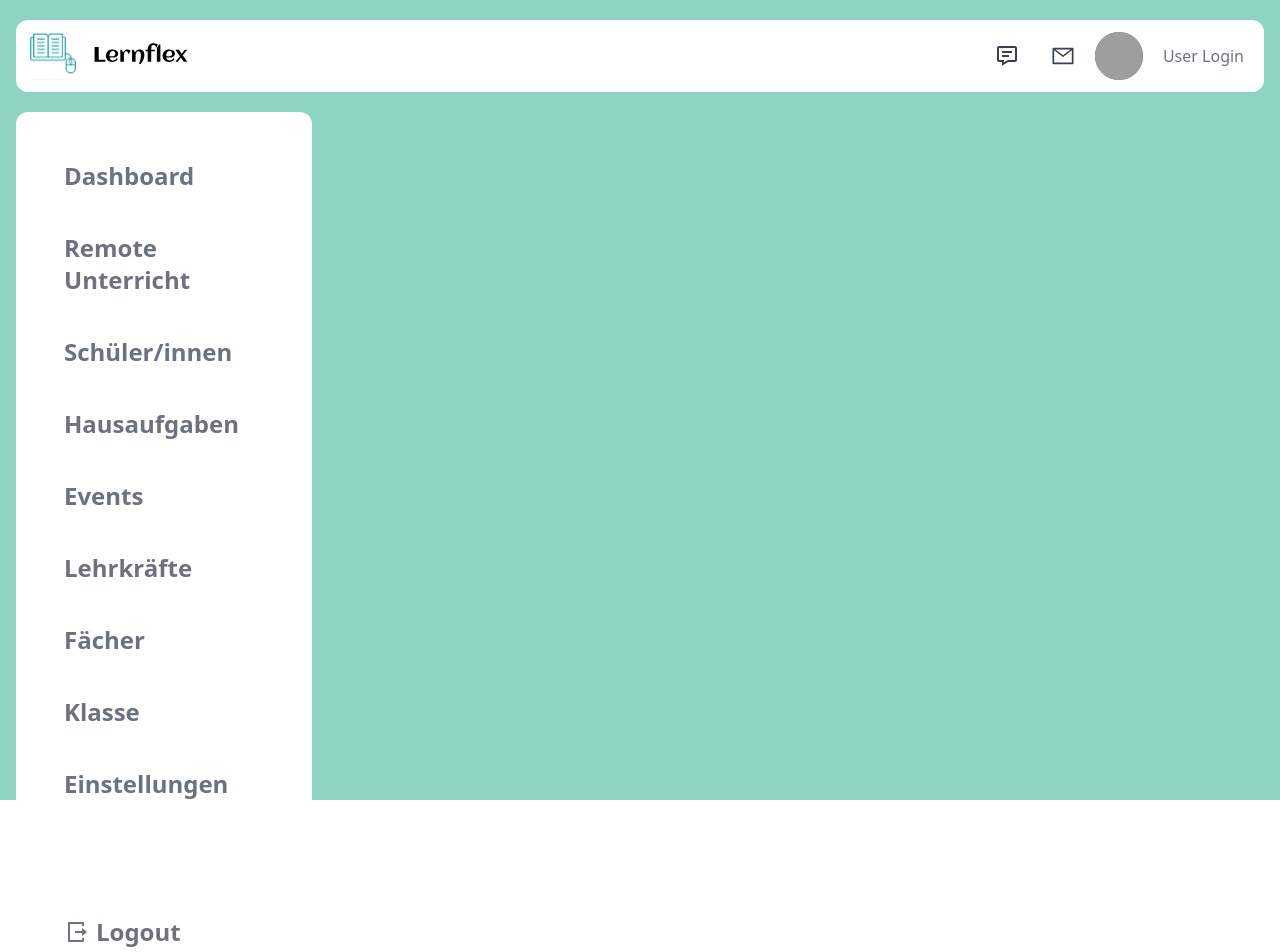
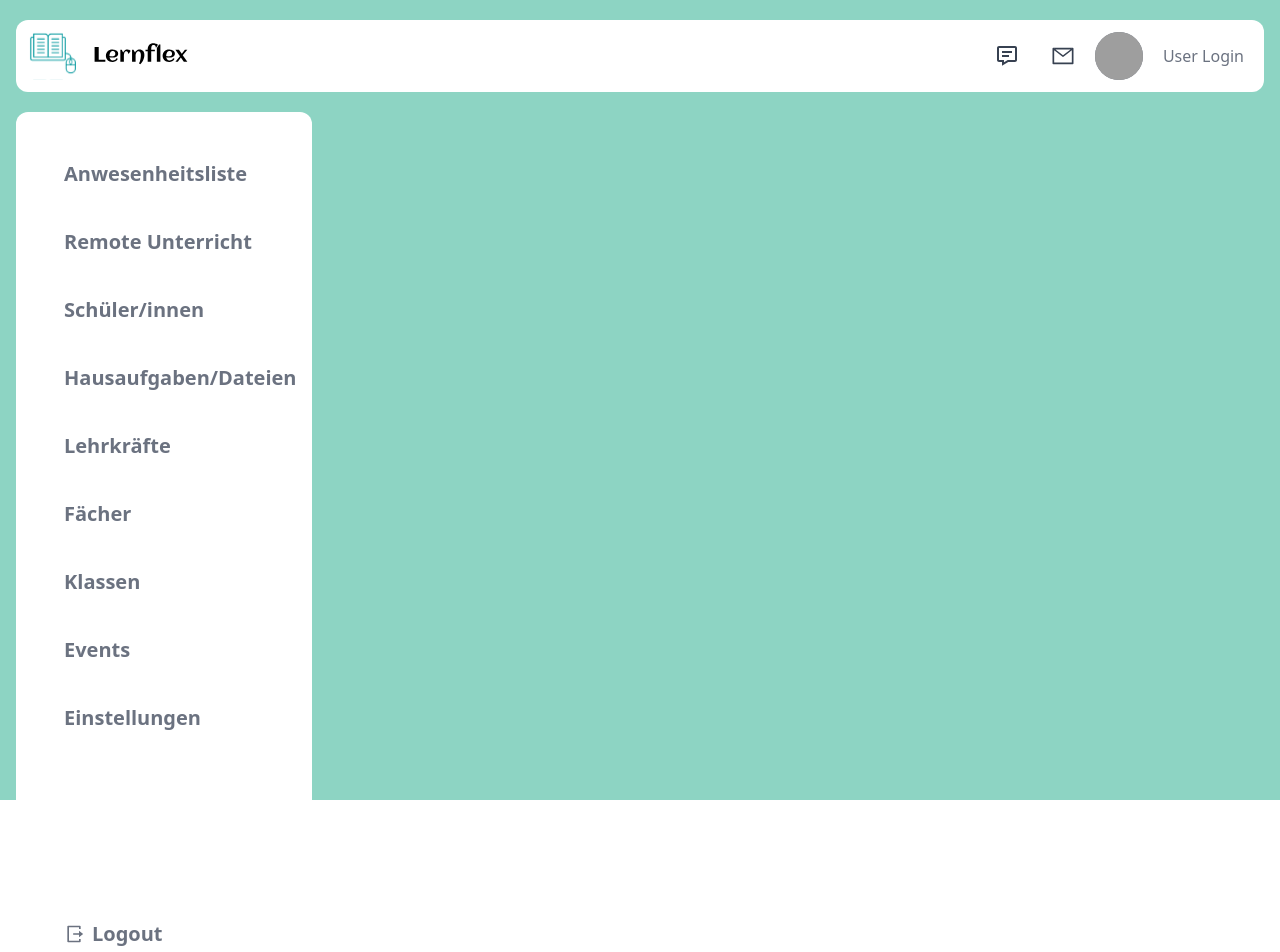
Before and after one commit to GrundSchul-App/lernflex-frontend, a React (Create React App) app: page / in a window 1280 px wide. Shown: the top 952 px of the page. Built offline with nearby package versions, Linux system fonts and the light colour scheme; grey boxes are pictures that could not be loaded.

Commit message:
sidebar tweaks

```diff
--- a/src/components/Sidebar.jsx
+++ b/src/components/Sidebar.jsx
@@ -4,18 +4,18 @@ import { RiLogoutBoxRLine } from "react-icons/ri";
 const Sidebar = () => {
   return (
     <aside className="bg-white w-[296px] rounded-xl mt-4 p-12 relative min-h-[892px]">
-      <ui className="list-none text-2xl font-semibold text-gray-500 hover:cursor-pointer space-y-10">
-        <li className="hover:text-teal-400">Dashboard</li>
+      <ul className="list-none text-xl font-semibold text-gray-500 hover:cursor-pointer space-y-10">
+        <li className="hover:text-teal-400">Anwesenheitsliste</li>
         <li className="hover:text-teal-400">Remote Unterricht</li>
         <li className="hover:text-teal-400">Schüler/innen</li>
-        <li className="hover:text-teal-400">Hausaufgaben</li>
-        <li className="hover:text-teal-400">Events</li>
+        <li className="hover:text-teal-400">Hausaufgaben/Dateien</li>
         <li className="hover:text-teal-400">Lehrkräfte</li>
         <li className="hover:text-teal-400">Fächer</li>
-        <li className="hover:text-teal-400">Klasse</li>
+        <li className="hover:text-teal-400">Klassen</li>
+        <li className="hover:text-teal-400">Events</li>
         <li className="hover:text-teal-400">Einstellungen</li>
-      </ui>
-      <div className="flex items-center absolute bottom-14 text-2xl font-semibold text-gray-500 hover:cursor-pointer space-x-2 hover:text-red-400">
+      </ul>
+      <div className="flex items-center absolute bottom-14 text-xl font-semibold text-gray-500 hover:cursor-pointer space-x-2 hover:text-red-400">
         <RiLogoutBoxRLine />
         <h3>Logout</h3>
       </div>
```
